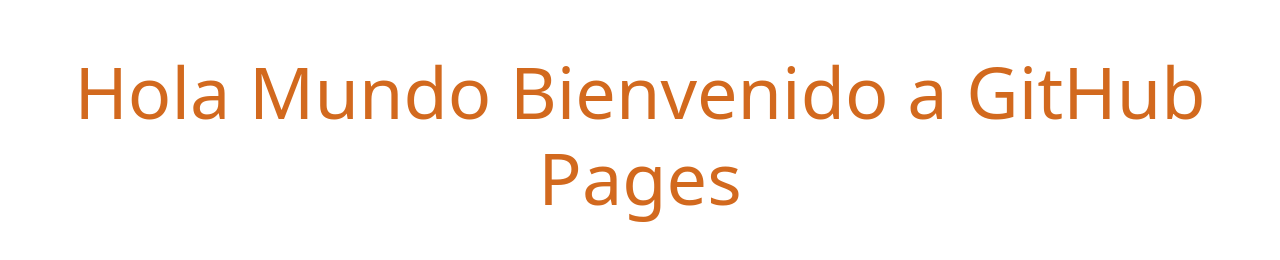
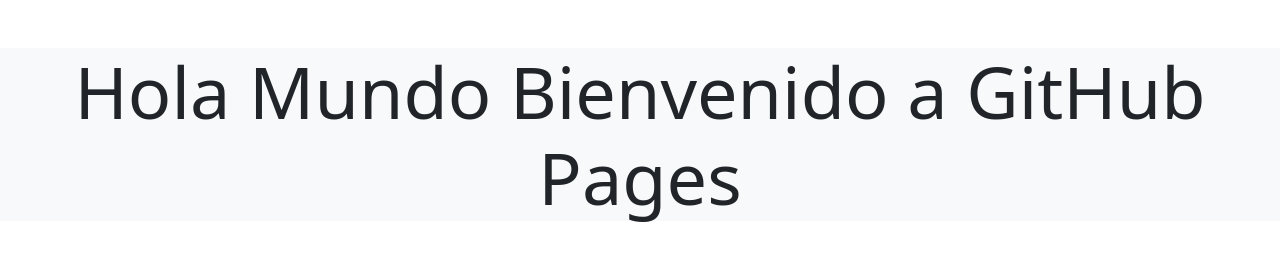
Before and after one commit to cras-1296/github.io, a plain HTML site: page index.html in a window 1280 px wide. Drawn offline with nearby package versions, Linux system fonts and the light colour scheme.

Commit message:
M0difiqué el index para probar

```diff
--- a/index.html
+++ b/index.html
@@ -13,7 +13,7 @@
 </head>
 
 <body>
-    <h1 class="text-center mt-5 display-2" style="color:chocolate">Hola Mundo Bienvenido a GitHub Pages</h1>
+    <h1 class="text-center mt-5 display-2 bg-light">Hola Mundo Bienvenido a GitHub Pages</h1>
 
 
     <!-- Option 1: Bootstrap Bundle with Popper -->
```
